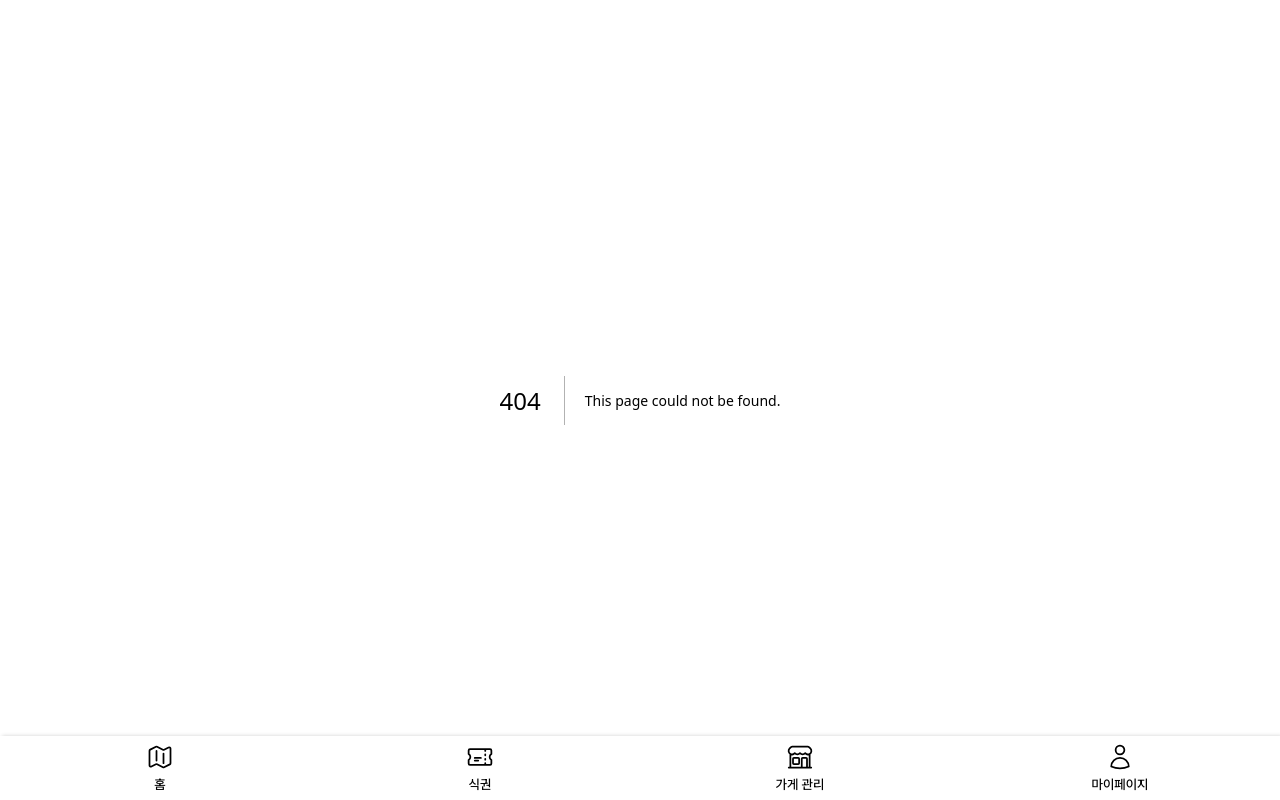
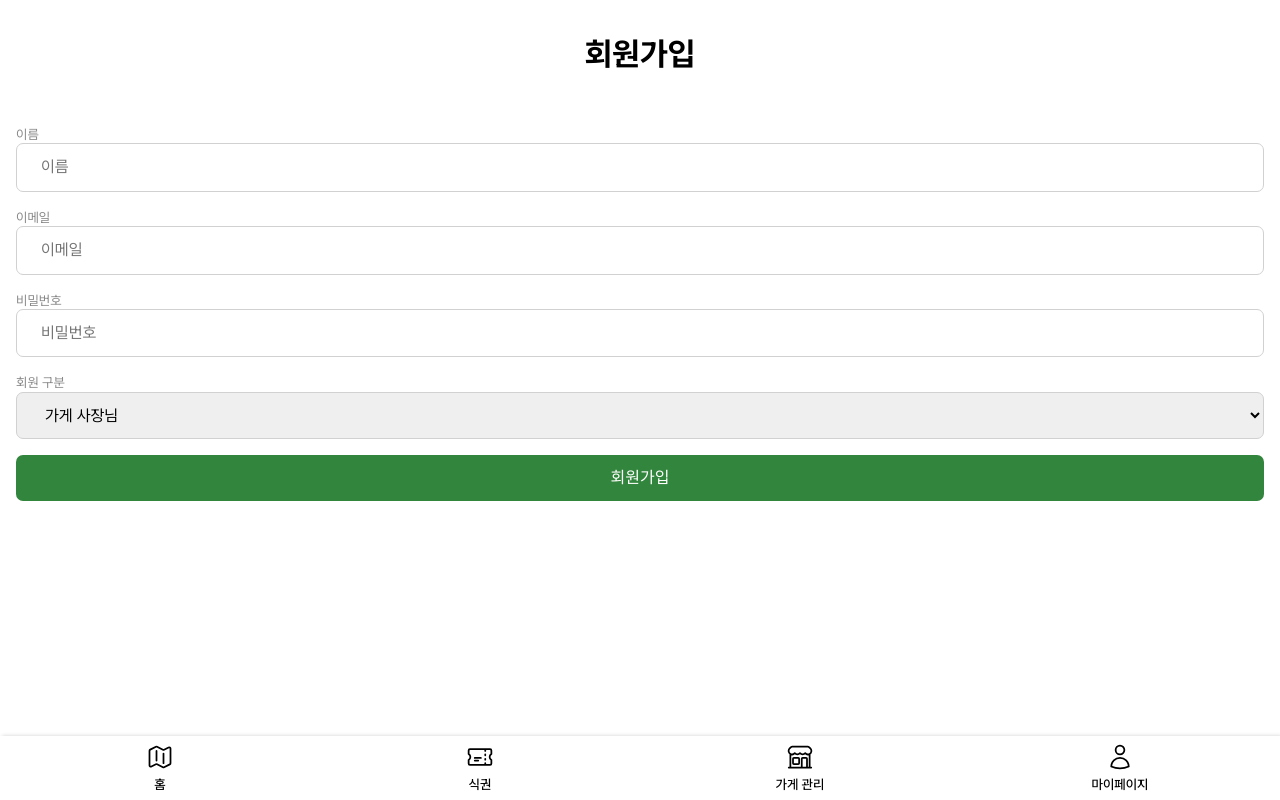
Before and after one commit to duriseo/duriseo-fe, a Next.js app: page /sign_up in a window 1280 px wide. Before the commit this address had no page. Built offline with nearby package versions, Linux system fonts and the light colour scheme.

Commit message:
initial implement sign up page

```diff
--- /dev/null
+++ b/src/app/sign_up/layout.tsx
@@ -0,0 +1,14 @@
+import Header from "../components/Header";
+
+interface Props {
+    children: Readonly<React.ReactNode>;
+}
+
+export default function SignUpLayout({ children }: Props) {
+    return (
+        <>
+            {/* <Header title="회원가입" /> */}
+            {children}
+        </>
+    );
+}
--- /dev/null
+++ b/src/app/sign_up/page.tsx
@@ -0,0 +1,35 @@
+"use client"
+import styles from "@/styles/pages/SignUpPage.module.scss"
+
+export default function SignUpPage() {
+    return (
+        <>
+            <div className={styles.base}>
+                <h1 className={styles.title}>회원가입</h1>
+                <div className={styles.inputWrapper}>
+                    <div className={styles.input}>
+                        <label htmlFor="name">이름</label>
+                        <input id="name" type="text" placeholder="이름" />
+                    </div>
+                    <div className={styles.input}>
+                        <label htmlFor="email">이메일</label>
+                        <input id="email" type="text" placeholder="이메일" />
+                    </div>
+                    <div className={styles.input}>
+                        <label htmlFor="password">비밀번호</label>
+                        <input id="password" type="password" placeholder="비밀번호" />
+                    </div>
+                    <div className={styles.input}>
+                        <label htmlFor="type">회원 구분</label>
+                        <select id="type">
+                            <option value="RESTAURANT_OWNER">가게 사장님</option>
+                            <option value="BENEFICIARY">사회적 약자</option>
+                            <option value="DONOR">일반 사용자</option>
+                        </select>
+                    </div>
+                </div>
+                <button className={styles.submit} onClick={() => { }}>회원가입</button>
+            </div>
+        </>
+    );
+};
--- /dev/null
+++ b/src/styles/_variables.scss
@@ -0,0 +1,4 @@
+$viewport-xl: 1440px;
+$viewport-lg: 1120px;
+$viewport-md: 768px;
+$viewport-sm: 425px;
--- a/src/styles/components/Modal.module.scss
+++ b/src/styles/components/Modal.module.scss
@@ -1,3 +1,5 @@
+@import "../_variables.scss";
+
 .overlay {
     position: fixed;
     inset: 0;
@@ -20,17 +22,17 @@
     z-index: var(--modal-z-index);
     overflow: hidden;
 
-    // @media (max-width: $viewport-lg) {
-    //     min-width: 50%;
-    // }
+    @media (max-width: $viewport-lg) {
+        min-width: 50%;
+    }
 
-    // @media (max-width: $viewport-md) {
-    //     min-width: 75%;
-    // }
+    @media (max-width: $viewport-md) {
+        min-width: 75%;
+    }
 
-    // @media (max-width: $viewport-sm) {
-    //     min-width: 90%;
-    // }
+    @media (max-width: $viewport-sm) {
+        min-width: 90%;
+    }
 
     .header {
         display: flex;
--- a/src/styles/components/modals/LoginModal.module.scss
+++ b/src/styles/components/modals/LoginModal.module.scss
@@ -53,6 +53,7 @@
             text-align: center;
 
             span {
+                color: var(--primary600);
                 font-weight: 500;
                 cursor: pointer;
 
--- /dev/null
+++ b/src/styles/pages/SignUpPage.module.scss
@@ -0,0 +1,58 @@
+.base {
+    display: flex;
+    flex-direction: column;
+    margin: 0 1rem;
+    gap: 1rem;
+
+    .title {
+        text-align: center;
+        padding: 2rem 0;
+    }
+
+    .inputWrapper {
+        display: flex;
+        flex-direction: column;
+        width: 100%;
+        gap: 1rem;
+
+        .input {
+            display: flex;
+            flex-direction: column;
+            width: 100%;
+
+            select,
+            input {
+                display: inline-flex;
+                width: 100%;
+                padding: .75rem 1.5rem;
+                border: 1px solid var(--gray200);
+                border-radius: calc(var(--border-radius) / 2);
+                font-size: 1rem;
+                font-family: inherit;
+            }
+
+            label {
+                font-size: .825rem;
+                color: var(--gray400);
+            }
+        }
+    }
+
+    .submit {
+        display: inline-flex;
+        justify-content: center;
+        align-items: center;
+        padding: .75rem 1.5rem;
+        font-size: 1rem;
+        background: var(--primary600);
+        border: none;
+        border-radius: calc(var(--border-radius) / 2);
+        color: var(--white);
+        font-weight: 500;
+        cursor: pointer;
+
+        &:hover {
+            background: var(--primary700);
+        }
+    }
+}
```
